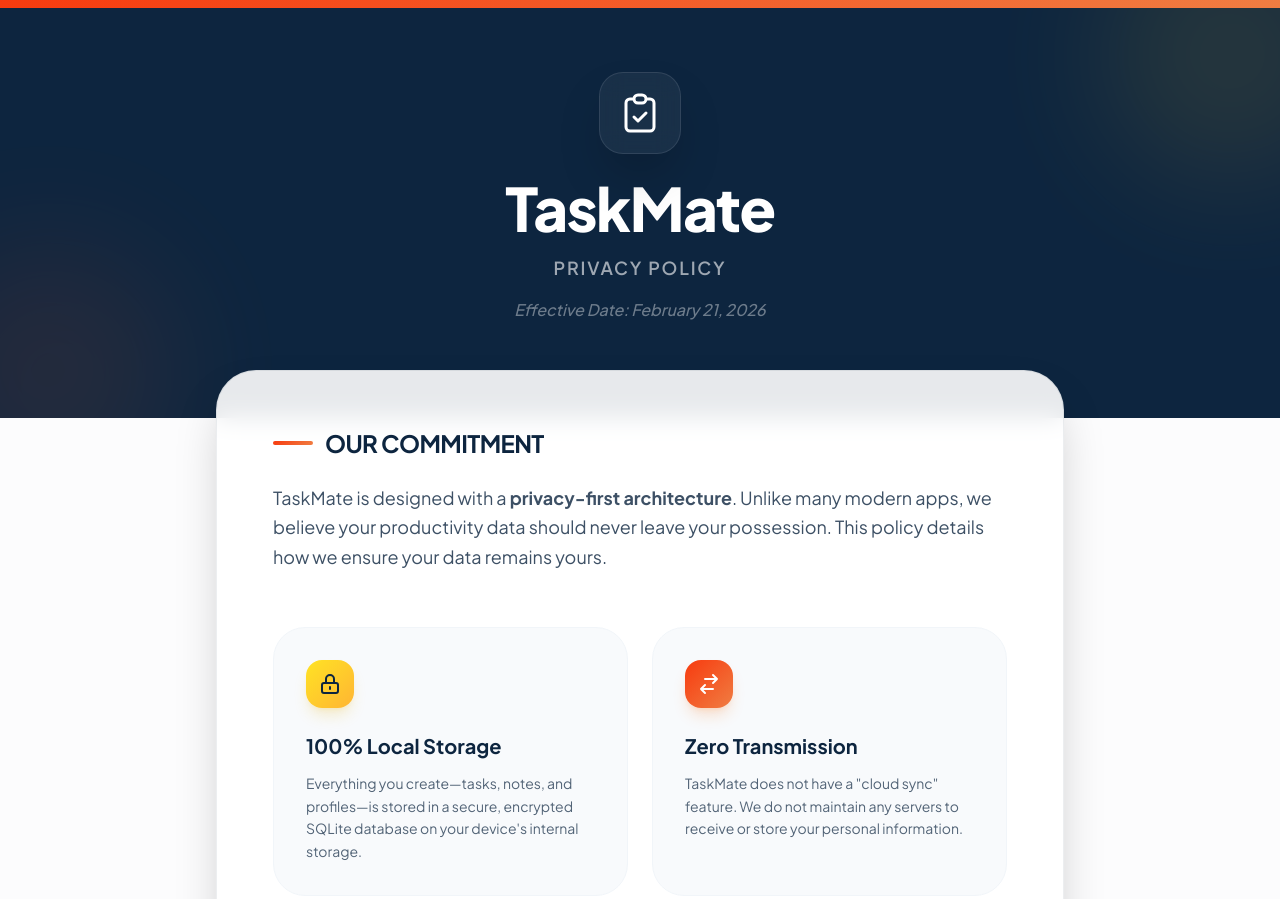
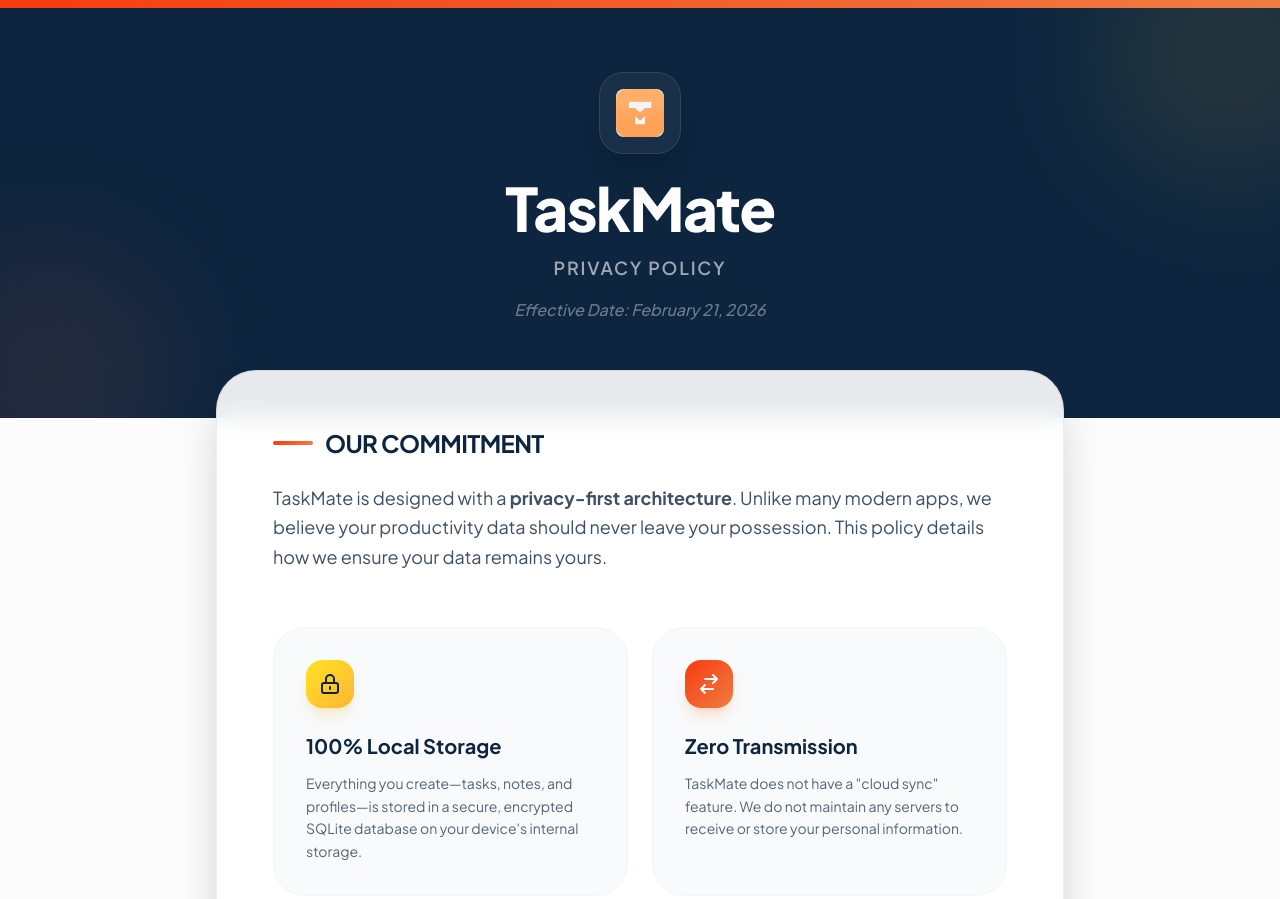
Before and after one commit to elitesoft23/taskmat-privicy-policy, a plain HTML site: page index.html in a window 1280 px wide. Shown: the top 899 px of the page. Drawn offline with nearby package versions, Linux system fonts and the light colour scheme.

Commit message:
Replace TaskMate logo SVG with image file

```diff
--- a/index.html
+++ b/index.html
@@ -96,11 +96,7 @@
 
         <div class="max-w-4xl mx-auto text-center relative z-10">
             <div class="inline-flex p-4 rounded-3xl bg-white/5 backdrop-blur-md mb-6 border border-white/10 shadow-2xl">
-                <svg xmlns="http://www.w3.org/2000/svg" class="h-12 w-12 text-white" fill="none" viewBox="0 0 24 24"
-                    stroke="currentColor">
-                    <path stroke-linecap="round" stroke-linejoin="round" stroke-width="1.5"
-                        d="M9 5H7a2 2 0 00-2 2v12a2 2 0 002 2h10a2 2 0 002-2V7a2 2 0 00-2-2h-2M9 5a2 2 0 002 2h2a2 2 0 002-2M9 5a2 2 0 012-2h2a2 2 0 012 2m-6 9l2 2 4-4" />
-                </svg>
+                <img src="IMG_20260423_192725_082.jpg" alt="TaskMate Logo" class="h-12 w-12 object-cover rounded-lg">
             </div>
             <h1 class="text-4xl md:text-6xl font-extrabold text-white tracking-tight mb-4">TaskMate</h1>
             <p class="text-white/60 text-lg uppercase tracking-widest font-semibold">Privacy Policy</p>
@@ -228,7 +224,7 @@
                     have concerns about these practices, please reach out.</p>
 
                 <a href="mailto:elitesoft23.dev@gmail.com"
-                    class="group relative inline-flex items-center justify-center px-10 py-5 font-bold text-white transition-all duration-200 gradient-deep-redly font-pj rounded-3xl focus:outline-none focus:ring-2 focus:ring-offset-2 focus:ring-gray-900 shadow-xl shadow-red-500/30 hover:scale-105 active:scale-95">
+                    class="group relative inline-flex items-center justify-center px-10 py-5 font-bold text-white transition-all duration-200 gradient-deep-redly font-pj rounded-3xl focus:outline-none">
                     <svg xmlns="http://www.w3.org/2000/svg" class="h-6 w-6 mr-3" fill="none" viewBox="0 0 24 24"
                         stroke="currentColor">
                         <path stroke-linecap="round" stroke-linejoin="round" stroke-width="2"
```
